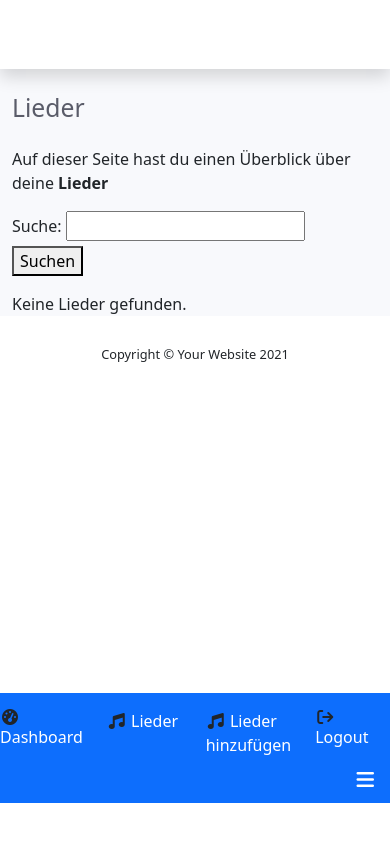
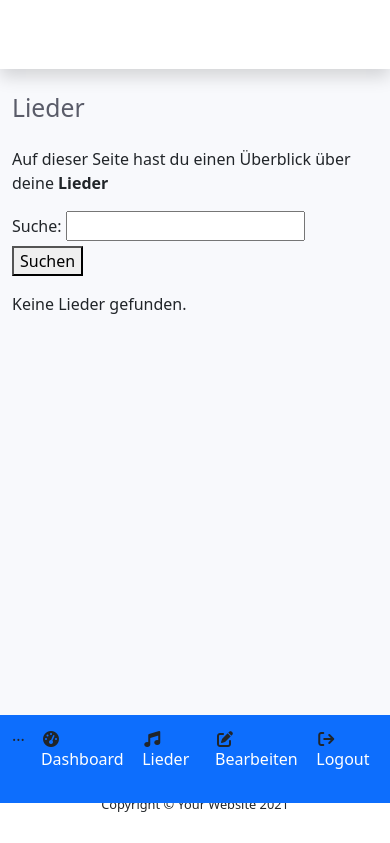
Before and after one commit to pottz91/liedercrm, a PHP site: page /lieder.php in a window 390 px wide. Shown: the part 41-884 px from the top of the page. Before the commit the page ends 844 px from the top, so only its background shows below. Run offline with PHP 8.4, Linux system fonts and the light colour scheme; the visitor is signed in with stand-in values (Sample User, id 1); data that the repository does not hold is empty; some libraries are stand-ins or nearby versions; some web fonts are replaced.

Commit message:
Update menu.php
Mobile Navigation im footer

```diff
--- a/menu.php
+++ b/menu.php
@@ -16,7 +16,8 @@
     <li class="nav-item active">
         <a class="nav-link" href="seite2.php">
             <i class="fas fa-fw fa-tachometer-alt"></i>
-            <span class="menu-font">Dashboard</span></a>
+            <span class="menu-font">Dashboard</span>
+        </a>
     </li>
 
     <!-- Divider -->
@@ -28,20 +29,21 @@
     </div>
 
     <li class="nav-item">
-        <a class="nav-link " href="lieder.php" aria-expanded="true">
+        <a class="nav-link" href="lieder.php" aria-expanded="true">
             <i class="fas fa-fw fa-music"></i>
             <span class="menu-font">Lieder</span>
         </a>
     </li>
 
     <li class="nav-item">
-        <a class="nav-link " href="liederadd.php" aria-expanded="true">
-            <i class="fas fa-fw fa-music"></i>
+        <a class="nav-link" href="liederadd.php" aria-expanded="true">
+            <i class="fas fa-fw fa-edit"></i>
             <span class="menu-font">Lieder hinzufügen</span>
         </a>
     </li>
+
     <li class="nav-item">
-        <a class="nav-link " href="logout.php" aria-expanded="true">
+        <a class="nav-link" href="logout.php" aria-expanded="true">
             <i class="fas fa-fw fa-sign-out"></i>
             <span class="menu-font">Logout</span>
         </a>
@@ -51,30 +53,25 @@
     <hr class="sidebar-divider d-none d-md-block">
 
     <footer class="navbar navbar-dark bg-primary fixed-bottom d-md-none">
-    <a class="navbar-brand ml-auto order-2" href="#" onclick="toggleMobileMenu()">
-        <i class="fas fa-bars" style="display: inline-block;"></i>
-    </a>
-    <div id="mobileMenuList">
+        <div id="mobileMenuList" class="container">
             <div class="row">
-            <div class="col">
+            <div class="d-flex flex-row bd-highlight mb-3">...
+                <div class="p-2 bd-highlight"></div>
                     <a class="nav-link" href="seite2.php">
                         <i class="fas fa-fw fa-tachometer-alt"></i>
                         <span class="menu-font">Dashboard</span>
                     </a>
-            </div>
-            <div class="col">
+                <div class="p-2 bd-highlight"></div>
                     <a class="nav-link" href="lieder.php">
                         <i class="fas fa-fw fa-music"></i>
                         <span class="menu-font">Lieder</span>
                     </a>
-            </div>
-            <div class="col">
+                <div class="p-2 bd-highlight"></div>
                     <a class="nav-link" href="liederadd.php">
-                    <i class="fas fa-fw fa-music"></i>
-                    <span class="menu-font">Lieder hinzufügen</span>
+                        <i class="fas fa-fw fa-edit"></i>
+                        <span class="menu-font">Bearbeiten</span>
                     </a>
-            </div>
-            <div class="col">
+                <div class="p-2 bd-highlight"></div>
                     <a class="nav-link" href="logout.php">
                         <i class="fas fa-fw fa-sign-out"></i>
                         <span class="menu-font">Logout</span>
@@ -86,18 +83,6 @@
 
 </ul>
 
-<script>
-    function toggleMobileMenu() {
-        var mobileMenuList = document.getElementById('mobileMenuList');
-
-        if (mobileMenuList.style.display === 'none') {
-            mobileMenuList.style.display = 'block';
-        } else {
-            mobileMenuList.style.display = 'none';
-        }
-    }
-</script>
-
 <style>
     .menu-font {
         font-size: 16px !important;
@@ -105,12 +90,16 @@
     }
 
     @media (max-width: 767px) {
-        .sidebar {
+        ...sidebar {
             position: fixed;
             bottom: 0;
             left: 0;
             width: 100%;
             z-index: 100;
+            background-color: #0056b3;
+            background-image: linear-gradient(45deg, #0056b3, #00a9e0);
+            box-shadow: 0 2px 4px rgba(0, 0, 0, 0.3);
         }
     }
+
 </style>
```
Lines whose indentation alone changed are shown as unchanged.
